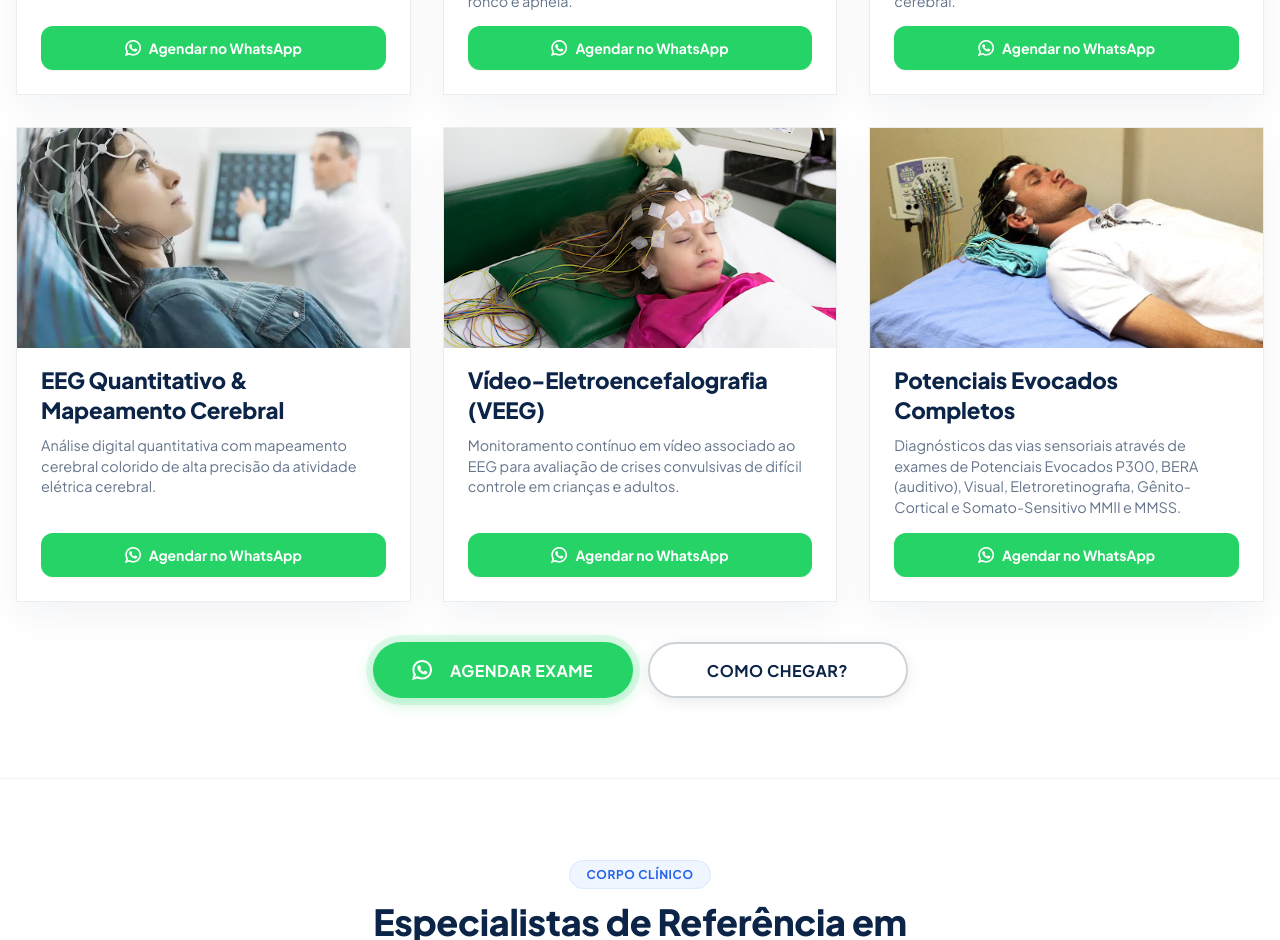
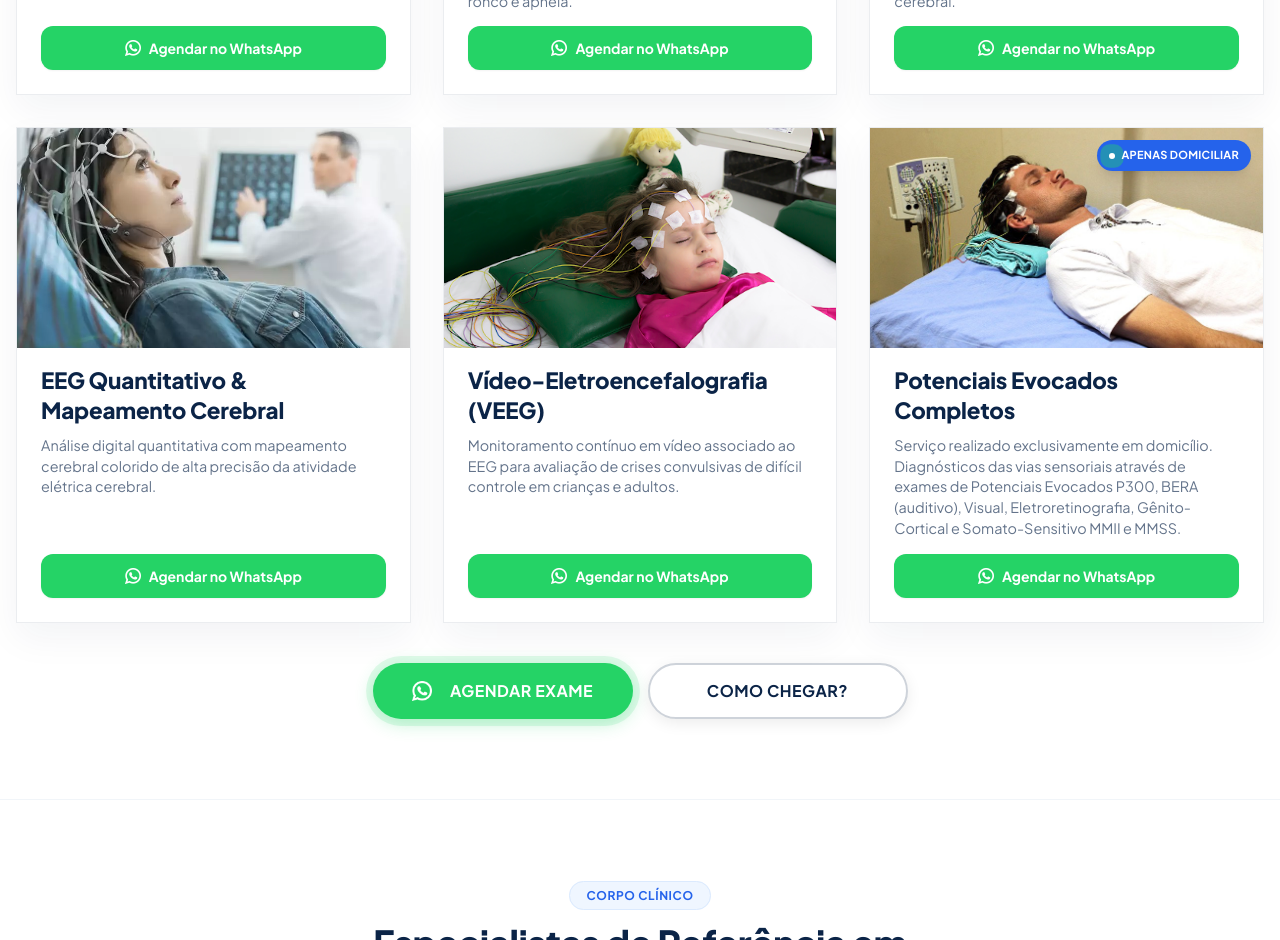
Before and after one commit to t0non/InstitutoDoSono, a Next.js app: page / in a window 1280 px wide. Shown: the part 2480-3420 px from the top of the page. Built offline with nearby package versions, Linux system fonts and the light colour scheme.

Commit message:
feat: highlight Potenciais Evocados Completos as exclusive home service

```diff
--- a/src/components/landing/services.tsx
+++ b/src/components/landing/services.tsx
@@ -32,8 +32,9 @@ const exams = [
   },
   {
     title: 'Potenciais Evocados Completos',
-    description: 'Diagnósticos das vias sensoriais através de exames de Potenciais Evocados P300, BERA (auditivo), Visual, Eletroretinografia, Gênito-Cortical e Somato-Sensitivo MMII e MMSS.',
+    description: 'Serviço realizado exclusivamente em domicílio. Diagnósticos das vias sensoriais através de exames de Potenciais Evocados P300, BERA (auditivo), Visual, Eletroretinografia, Gênito-Cortical e Somato-Sensitivo MMII e MMSS.',
     image: '/images/Potenciais Evocados Completos.jpg',
+    badge: 'Apenas Domiciliar',
   }
 ];
 
@@ -49,7 +50,13 @@ export default function Services() {
         <div className="grid grid-cols-1 md:grid-cols-2 lg:grid-cols-3 gap-6 lg:gap-8">
           {exams.map((exam, index) => (
             <article className="exam-card" key={index}>
-              <div className="exam-img-wrapper">
+              <div className="exam-img-wrapper relative">
+                {exam.badge && (
+                  <span className="absolute top-3 right-3 z-10 bg-[#2563eb] text-white text-[11px] font-bold px-3 py-1.5 rounded-full shadow-lg flex items-center gap-1.5 uppercase tracking-wide">
+                    <span className="w-1.5 h-1.5 rounded-full bg-white animate-pulse"></span>
+                    {exam.badge}
+                  </span>
+                )}
                 <Image
                   src={exam.image}
                   alt={`Imagem do exame: ${exam.title}`}
```
